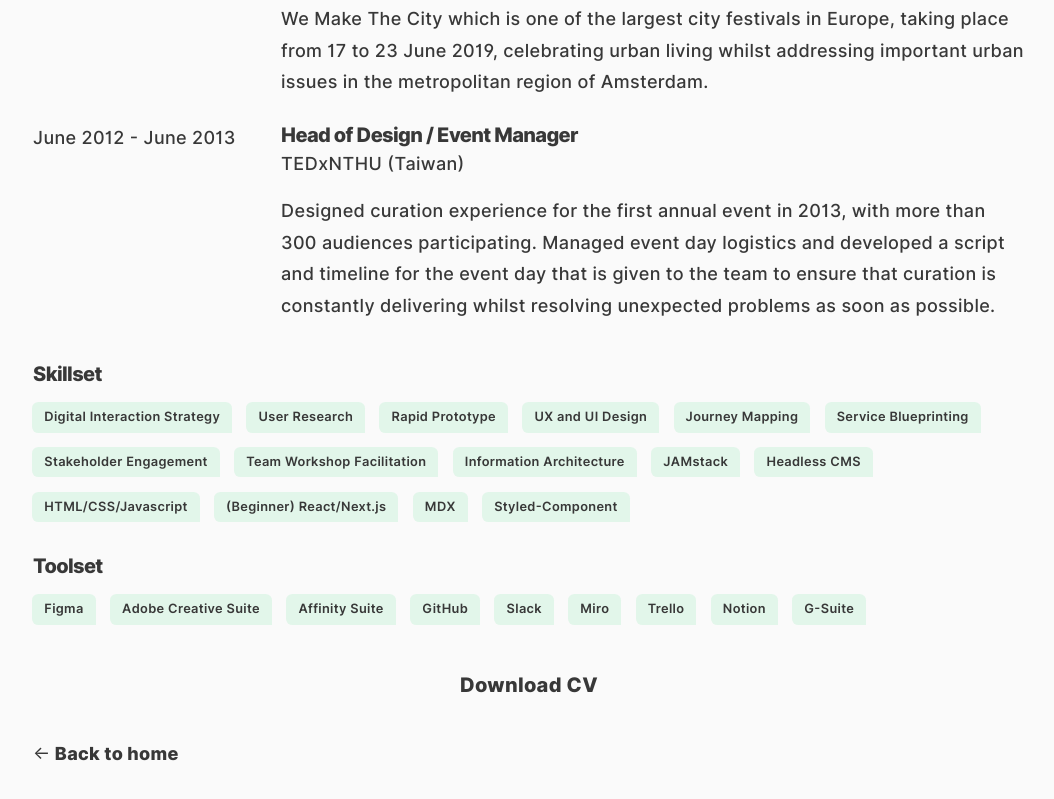
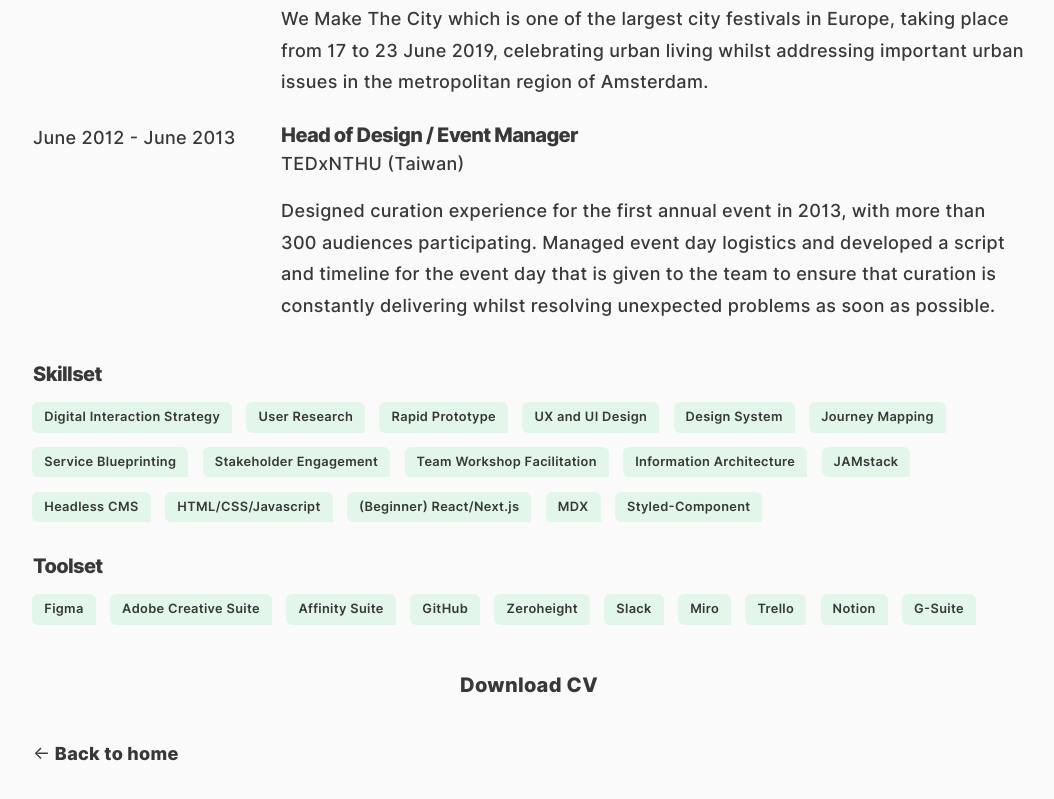
Before and after one commit to hutingerica/mysite, a Next.js app: page /cv in a window 1280 px wide. Shown: the part 2210-3009 px from the top of the page, without its empty margins (111-1165 px from the left). Built offline with nearby package versions, Linux system fonts and the light colour scheme.

Commit message:
update cv

```diff
--- a/pages/cv.js
+++ b/pages/cv.js
@@ -133,6 +133,7 @@ export default function Resume(){
         <TagItem>User Research</TagItem>
         <TagItem>Rapid Prototype</TagItem>
         <TagItem>UX and UI Design</TagItem>
+        <TagItem>Design System</TagItem>
         <TagItem>Journey Mapping</TagItem>
         <TagItem>Service Blueprinting</TagItem>
         <TagItem>Stakeholder Engagement</TagItem>
@@ -152,6 +153,7 @@ export default function Resume(){
         <TagItem>Adobe Creative Suite</TagItem>
         <TagItem>Affinity Suite</TagItem>
         <TagItem>GitHub</TagItem>
+        <TagItem>Zeroheight</TagItem>
         <TagItem>Slack</TagItem>
         <TagItem>Miro</TagItem>
         <TagItem>Trello</TagItem>
```
